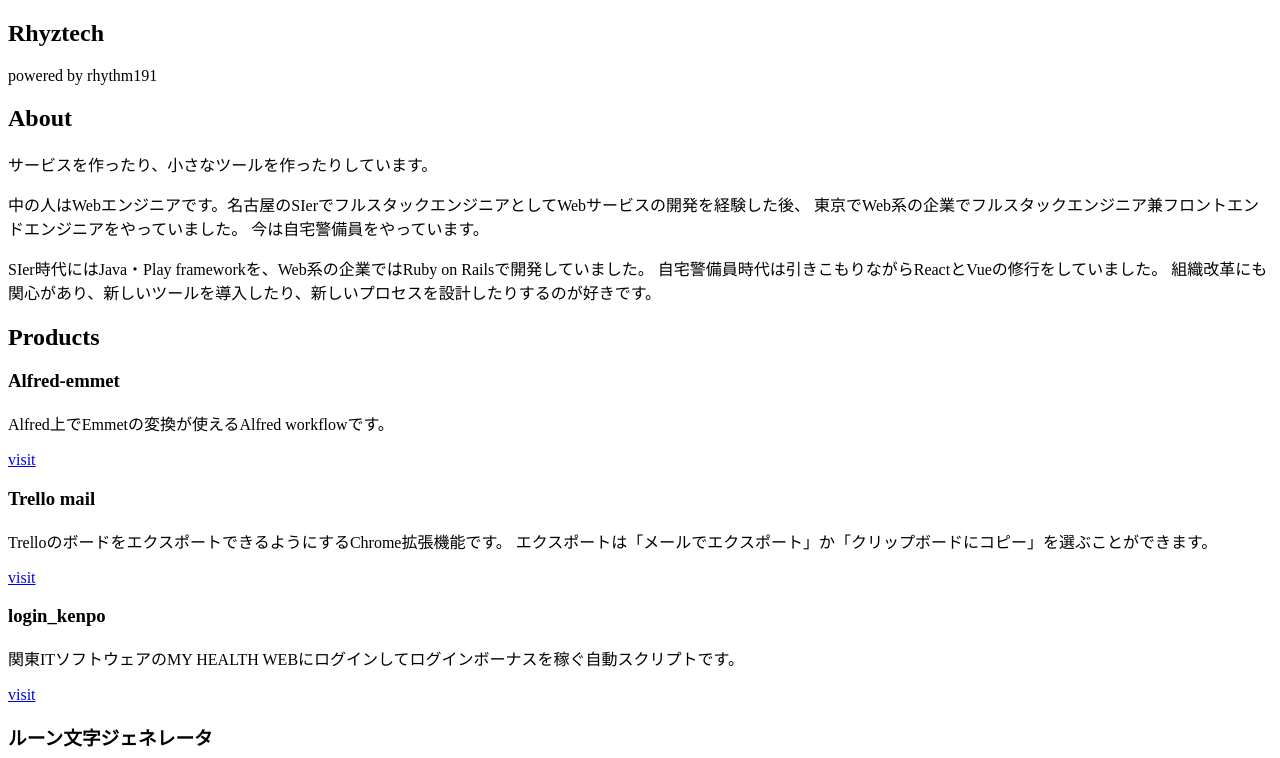
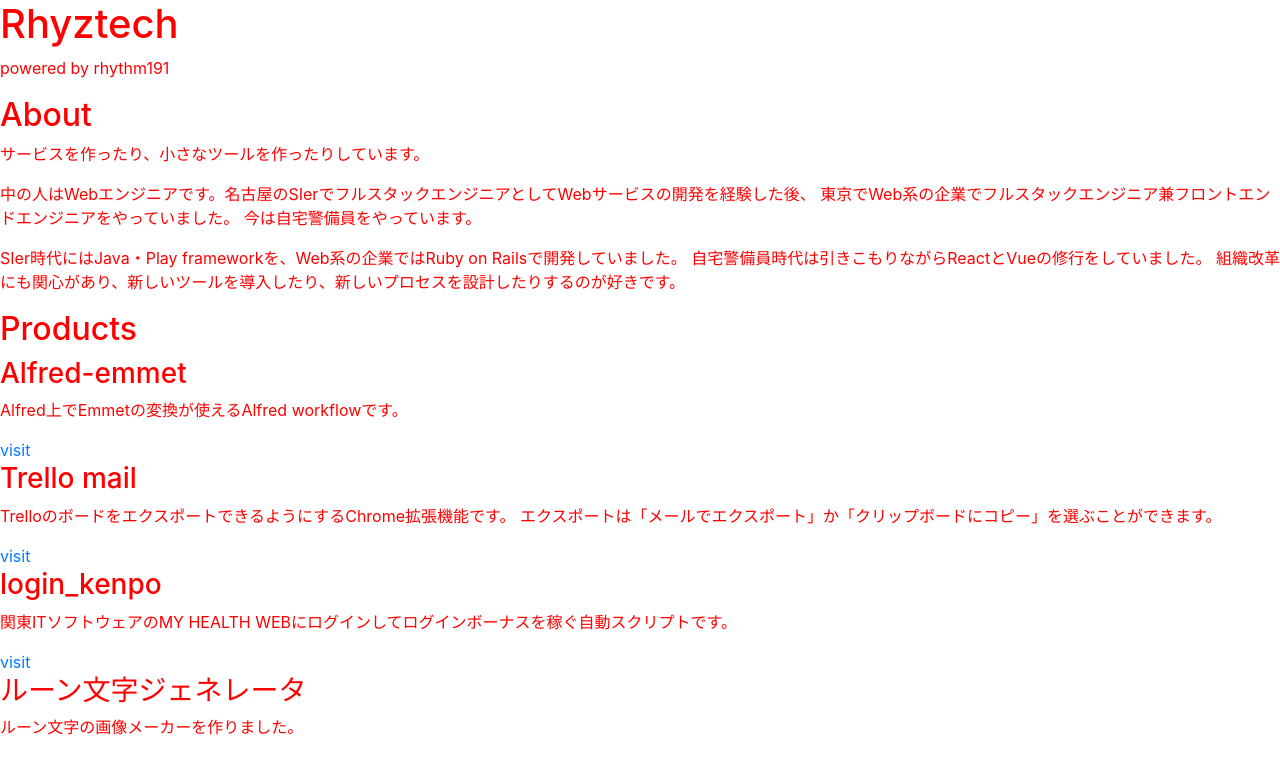
Before and after one commit to rhythm191/website, a Next.js app: page / in a window 1280 px wide. Shown: the top 758 px of the page. Built offline with nearby package versions, Linux system fonts and the light colour scheme.

Commit message:
fix sass loading settting

```diff
--- a/assets/style.scss
+++ b/assets/style.scss
@@ -0,0 +1,3 @@
+body {
+  color: #f00;
+}
--- a/next.config.js
+++ b/next.config.js
@@ -1,10 +1,8 @@
-const withSass = require("@zeit/next-sass");
-
-module.exports = withSass({
+module.exports = {
   exportTrailingSlash: true,
   exportPathMap: function () {
     return {
       "/": { page: "/" },
     };
   },
-});
+};
--- a/package.json
+++ b/package.json
@@ -22,18 +22,18 @@
   },
   "homepage": "https://github.com/rhythm191/website#readme",
   "dependencies": {
+    "bootstrap": "^4.4.1",
     "next": "^9.3.1",
     "nextjs-sitemap-generator": "^0.5.0",
     "react": "^16.13.1",
-    "react-dom": "^16.13.1"
+    "react-dom": "^16.13.1",
+    "sass": "^1.26.3"
   },
   "devDependencies": {
-    "@zeit/next-sass": "^1.0.1",
     "eslint": "^6.8.0",
     "eslint-config-prettier": "^6.10.1",
     "eslint-plugin-prettier": "^3.1.2",
     "eslint-plugin-react": "^7.19.0",
-    "node-sass": "^4.13.1",
     "prettier": "^2.0.2"
   }
 }
--- /dev/null
+++ b/pages/_app.js
@@ -0,0 +1,7 @@
+import "bootstrap/dist/css/bootstrap.min.css";
+import "../assets/style.scss";
+
+// This default export is required in a new `pages/_app.js` file.
+export default function MyApp({ Component, pageProps }) {
+  return <Component {...pageProps} />;
+}
```
Also changed, not shown: 1 other file (tests, documents, lock files or other folders).
